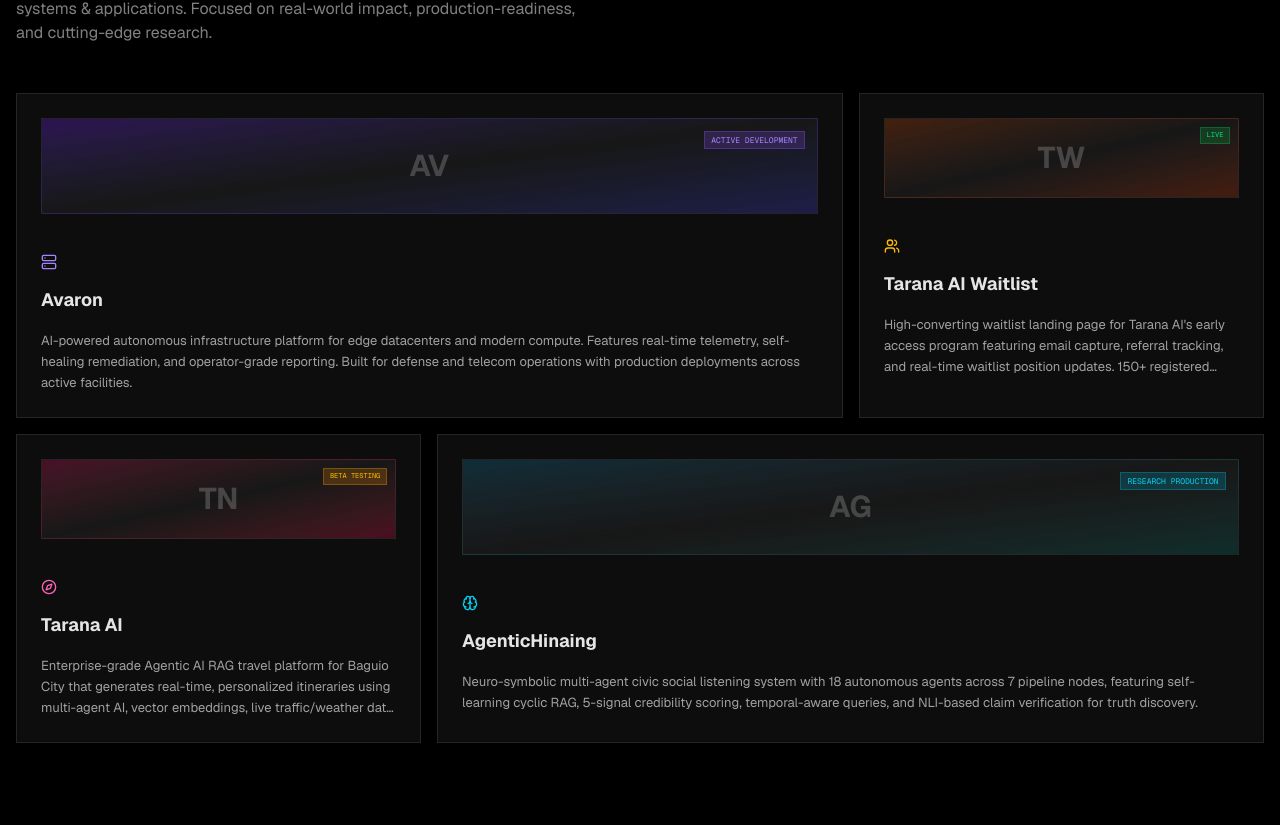
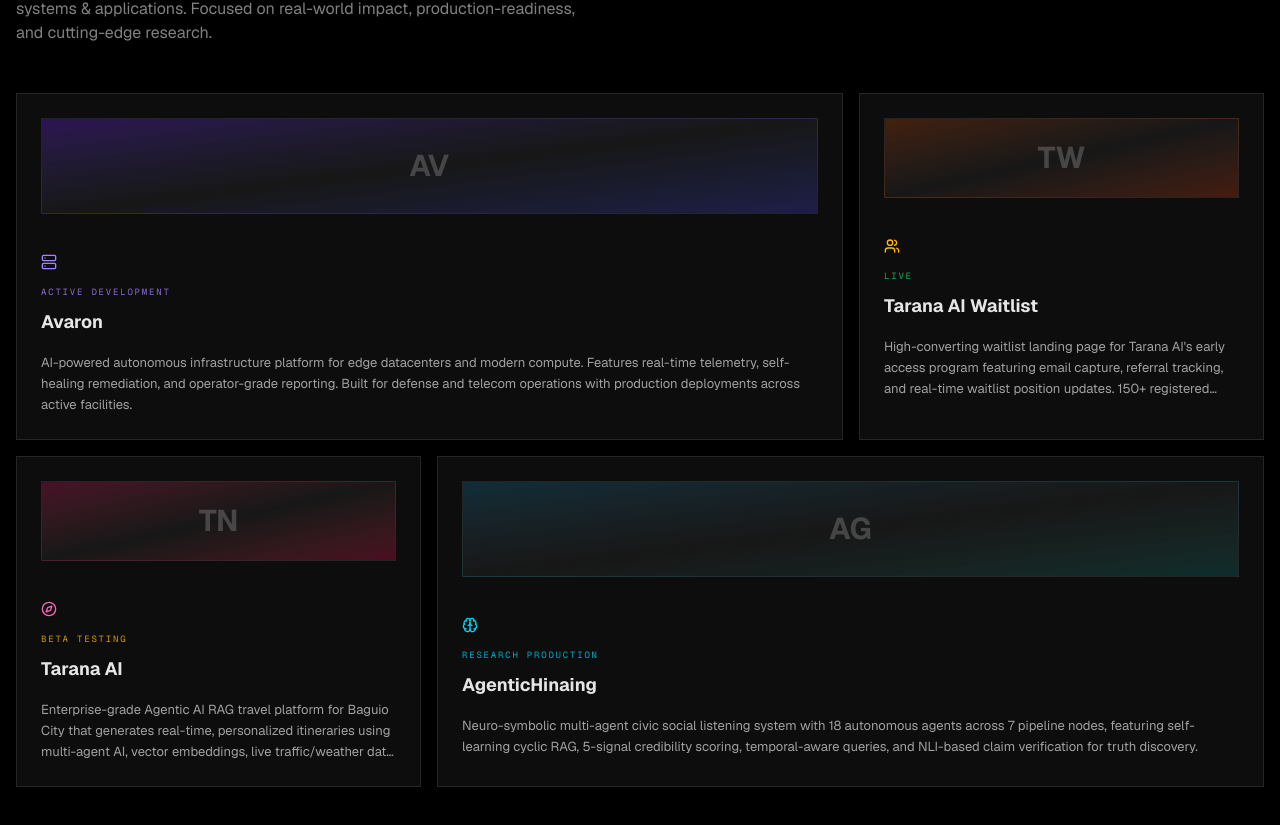
Before and after one commit to donyelqt/donielearys, a Next.js app: page / in a window 1280 px wide. Shown: the part 6500-7325 px from the top of the page. Built offline with nearby package versions, Linux system fonts and the light colour scheme.

Commit message:
feat(Projects): refactor status handling to use status text mapping and remove inline styles

```diff
--- a/src/components/BentoGrid.tsx
+++ b/src/components/BentoGrid.tsx
@@ -21,7 +21,7 @@ export const BentoGrid = ({
   );
 };
 
-export const BentoGridItem = memo(({ className, title, description, header, icon, type }: { className?: string; title?: string | React.ReactNode; description?: string | React.ReactNode; header?: React.ReactNode; icon?: React.ReactNode; type?: "experience" | "project"; }) => {
+export const BentoGridItem = memo(({ className, title, description, header, icon, type, status, statusClass }: { className?: string; title?: string | React.ReactNode; description?: string | React.ReactNode; header?: React.ReactNode; icon?: React.ReactNode; type?: "experience" | "project"; status?: string; statusClass?: string; }) => {
   const isExperience = type === "experience";
   const isProject = type === "project";
 
@@ -46,6 +46,11 @@ export const BentoGridItem = memo(({ className, title, description, header, icon
         {icon && (
           <div className={cn("mb-3 sm:mb-4", isProject && "mt-4 sm:mt-6")}>{icon}</div>
         )}
+        {status && (
+          <p className={cn("text-[9px] font-mono uppercase tracking-[0.2em] mb-2", statusClass)}>
+            {status}
+          </p>
+        )}
         <div className={cn(
           "font-sans font-bold text-neutral-200",
           isProject ? "text-sm sm:text-base md:text-lg" : "text-sm sm:text-base md:text-lg",
--- a/src/components/sections/Projects.tsx
+++ b/src/components/sections/Projects.tsx
@@ -23,11 +23,11 @@ const itemVariants = {
   visible: { opacity: 1, y: 0, transition: { duration: 0.5 } }
 }
 
-const statusColors: Record<string, string> = {
-  'Active Development': 'bg-violet-500/20 text-violet-400 border-violet-500/30',
-  'Live': 'bg-green-500/20 text-green-400 border-green-500/30',
-  'Beta Testing': 'bg-amber-500/20 text-amber-400 border-amber-500/30',
-  'Research Production': 'bg-cyan-500/20 text-cyan-400 border-cyan-500/30',
+const statusText: Record<string, string> = {
+  'Active Development': 'text-violet-400/80',
+  'Live': 'text-green-400/80',
+  'Beta Testing': 'text-amber-400/80',
+  'Research Production': 'text-cyan-400/80',
 }
 
 const projects = [
@@ -40,9 +40,6 @@ const projects = [
         <div className="absolute inset-0 flex items-center justify-center">
           <span className="text-lg xs:text-xl sm:text-2xl md:text-3xl font-bold text-white/20">AV</span>
         </div>
-        <span className={`absolute top-1.5 right-1.5 xs:top-2 xs:right-2 sm:top-3 sm:right-3 px-1.5 py-0.5 xs:px-2 xs:py-1 text-[6px] xs:text-[7px] sm:text-[8px] font-mono uppercase border rounded-sm ${statusColors['Active Development']}`}>
-          Active Development
-        </span>
       </div>
     ),
     icon: <Server className="h-4 w-4 text-violet-400" />,
@@ -57,9 +54,6 @@ const projects = [
         <div className="absolute inset-0 flex items-center justify-center">
           <span className="text-lg xs:text-xl sm:text-2xl md:text-3xl font-bold text-white/20">TW</span>
         </div>
-        <span className={`absolute top-1 right-1 sm:top-2 sm:right-2 px-1.5 py-0.5 text-[6px] sm:text-[7px] font-mono uppercase border rounded-sm ${statusColors['Live']}`}>
-          Live
-        </span>
       </div>
     ),
     icon: <Users className="h-4 w-4 text-amber-400" />,
@@ -74,9 +68,6 @@ const projects = [
         <div className="absolute inset-0 flex items-center justify-center">
           <span className="text-lg xs:text-xl sm:text-2xl md:text-3xl font-bold text-white/20">TN</span>
         </div>
-        <span className={`absolute top-1 right-1 sm:top-2 sm:right-2 px-1.5 py-0.5 text-[6px] sm:text-[7px] font-mono uppercase border rounded-sm ${statusColors['Beta Testing']}`}>
-          Beta Testing
-        </span>
       </div>
     ),
     icon: <Compass className="h-4 w-4 text-pink-400" />,
@@ -91,9 +82,6 @@ const projects = [
         <div className="absolute inset-0 flex items-center justify-center">
           <span className="text-lg xs:text-xl sm:text-2xl md:text-3xl font-bold text-white/20">AG</span>
         </div>
-        <span className={`absolute top-1.5 right-1.5 xs:top-2 xs:right-2 sm:top-3 sm:right-3 px-1.5 py-0.5 xs:px-2 xs:py-1 text-[6px] xs:text-[7px] sm:text-[8px] font-mono uppercase border rounded-sm ${statusColors['Research Production']}`}>
-          Research Production
-        </span>
       </div>
     ),
     icon: <Brain className="h-4 w-4 text-cyan-400" />,
@@ -134,6 +122,8 @@ export default function Projects() {
               header={project.header}
               icon={project.icon}
               className={project.className}
+              status={project.status}
+              statusClass={statusText[project.status]}
             />
           ))}
         </BentoGrid>
```
